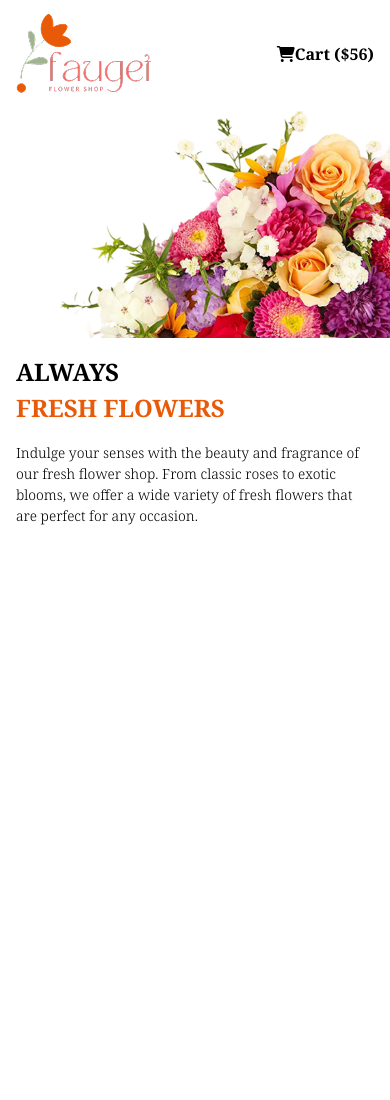
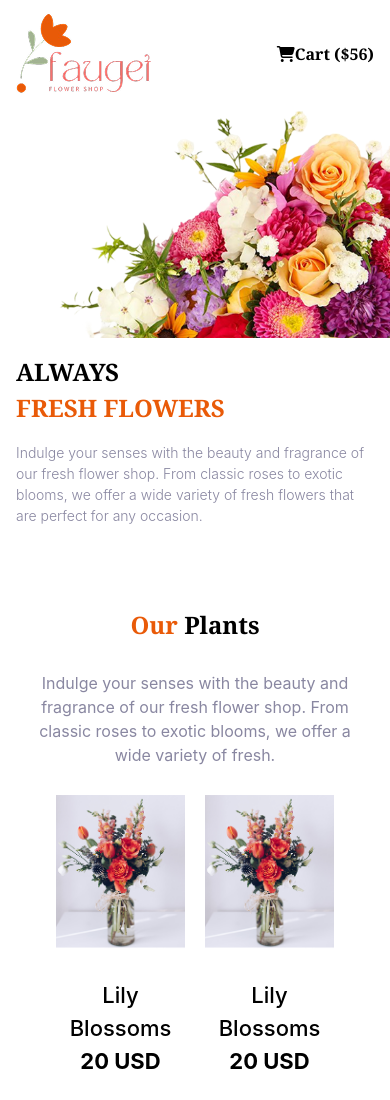
Before and after one commit to MdSakibUddin/assignment-2, a plain HTML site: page index.html in a window 390 px wide. Shown: the top 1100 px of the page. Before the commit the page ends 844 px from the top, so only its background shows below. Drawn offline with nearby package versions, Linux system fonts and the light colour scheme.

Commit message:
Our Plants Section done with responsiveness

```diff
--- a/index.html
+++ b/index.html
@@ -17,7 +17,12 @@
             font-style: normal;
             font-variation-settings:
             "wdth" 100;
-}
+        }
+        .inter-font {
+        font-family: "Inter", sans-serif;
+        font-optical-sizing: auto;
+        font-style: normal;
+        }
     </style>
 </head>
 <body class="noto-serif-font">
@@ -51,7 +56,7 @@
             <div class="max-w-[1140px] lg:mx-auto lg:flex lg:flex-row lg:justify-between lg:items-end lg:mt-[120px] flex flex-col-reverse">
                 <div class="lg:p-0 p-4">
                 <h1 class="font-bold lg:text-[65px] text-[24px]">ALWAYS <br> <span class="text-[#E95A08]">FRESH FLOWERS</span></h1>
-                <p class="font-light text-[14px] lg:text-[22px] mt-4 lg:mt-6">Indulge your senses with the beauty and fragrance of our fresh flower shop. From classic roses to exotic blooms, we offer a wide variety of fresh flowers that are perfect for any occasion. </p>
+                <p class="inter-font font-light text-[14px] lg:text-[22px] mt-4 lg:mt-6 text-[#8987A1]">Indulge your senses with the beauty and fragrance of our fresh flower shop. From classic roses to exotic blooms, we offer a wide variety of fresh flowers that are perfect for any occasion. </p>
                 </div>
                 <div class="lg:w-full">
                     <img src="assets/hero-flower.png" alt="picture will show soon">
@@ -64,7 +69,71 @@
 
     <!-- Main Section Starts -->
     <main>
+        <!-- Our Plants Section Starts -->
+        <section class="lg:mt-[120px] mt-[65px] max-w-[1140px] lg:mx-auto">
+            <!-- Our Plant Card Section -->
+            <div class="text-center">
+                <h1 class="font-bold lg:text-[50px] text-[24px]"><span class="text-[#E95A08]">Our </span>Plants</h1>
+                <p class="inter-font text-[#8987A1] lg:p-0 p-[28px]">Indulge your senses with the beauty and fragrance of our fresh flower shop. From <br> classic roses to exotic blooms, we offer a wide variety of fresh.</p>
+            </div>
+            <div class="inter-font lg:grid lg:grid-cols-4 lg:mt-[49px] lg:px-0 px-14 gap-[20px] grid grid-cols-2 text-center">
+                <div class="">
+                    <img class="w-[171px] lg:w-[270px] mx-auto" src="assets/sample-flower-image.png" alt="">
+                    <h1 class="pt-[30px] font-medium text-[22px]">Lily Blossoms</h1>
+                    <p class="font-bold text-[22px]">20 USD</p>
+                    <button class="font-semibold text-base bg-[#E95A08] text-white px-[30.5px] py-[19px] cursor-pointer lg:px-[80px] lg:py-[19px] mt-[30px] hover:text-black hover:bg-amber-400">ADD TO CART</button>
+                </div>
+                <div class="">
+                    <img class="w-[171px] lg:w-[270px] mx-auto" src="assets/sample-flower-image.png" alt="">
+                    <h1 class="pt-[30px] font-medium text-[22px]">Lily Blossoms</h1>
+                    <p class="font-bold text-[22px]">20 USD</p>
+                    <button class="font-semibold text-base bg-[#E95A08] text-white px-[30.5px] py-[19px] cursor-pointer lg:px-[80px] lg:py-[19px] mt-[30px] hover:text-black hover:bg-amber-400">ADD TO CART</button>
+                </div>
+                <div class="">
+                    <img class="w-[171px] lg:w-[270px] mx-auto" src="assets/sample-flower-image.png" alt="">
+                    <h1 class="pt-[30px] font-medium text-[22px]">Lily Blossoms</h1>
+                    <p class="font-bold text-[22px]">20 USD</p>
+                    <button class="font-semibold text-base bg-[#E95A08] text-white px-[30.5px] py-[19px] cursor-pointer lg:px-[80px] lg:py-[19px] mt-[30px] hover:text-black hover:bg-amber-400">ADD TO CART</button>
+                </div>
+                <div class="">
+                    <img class="w-[171px] lg:w-[270px] mx-auto" src="assets/sample-flower-image.png" alt="">
+                    <h1 class="pt-[30px] font-medium text-[22px]">Lily Blossoms</h1>
+                    <p class="font-bold text-[22px]">20 USD</p>
+                    <button class="font-semibold text-base bg-[#E95A08] text-white px-[30.5px] py-[19px] cursor-pointer lg:px-[80px] lg:py-[19px] mt-[30px] hover:text-black hover:bg-amber-400">ADD TO CART</button>
+                </div>
+                <div class="">
+                    <img class="w-[171px] lg:w-[270px] mx-auto" src="assets/sample-flower-image.png" alt="">
+                    <h1 class="pt-[30px] font-medium text-[22px]">Lily Blossoms</h1>
+                    <p class="font-bold text-[22px]">20 USD</p>
+                    <button class="font-semibold text-base bg-[#E95A08] text-white px-[30.5px] py-[19px] cursor-pointer lg:px-[80px] lg:py-[19px] mt-[30px] hover:text-black hover:bg-amber-400">ADD TO CART</button>
+                </div>
+                <div class="">
+                    <img class="w-[171px] lg:w-[270px] mx-auto" src="assets/sample-flower-image.png" alt="">
+                    <h1 class="pt-[30px] font-medium text-[22px]">Lily Blossoms</h1>
+                    <p class="font-bold text-[22px]">20 USD</p>
+                    <button class="font-semibold text-base bg-[#E95A08] text-white px-[30.5px] py-[19px] cursor-pointer lg:px-[80px] lg:py-[19px] mt-[30px] hover:text-black hover:bg-amber-400">ADD TO CART</button>
+                </div>
+                <div class="">
+                    <img class="w-[171px] lg:w-[270px] mx-auto" src="assets/sample-flower-image.png" alt="">
+                    <h1 class="pt-[30px] font-medium text-[22px]">Lily Blossoms</h1>
+                    <p class="font-bold text-[22px]">20 USD</p>
+                    <button class="font-semibold text-base bg-[#E95A08] text-white px-[30.5px] py-[19px] cursor-pointer lg:px-[80px] lg:py-[19px] mt-[30px] hover:text-black hover:bg-amber-400">ADD TO CART</button>
+                </div>
+                <div class="">
+                    <img class="w-[171px] lg:w-[270px] mx-auto" src="assets/sample-flower-image.png" alt="">
+                    <h1 class="pt-[30px] font-medium text-[22px]">Lily Blossoms</h1>
+                    <p class="font-bold text-[22px]">20 USD</p>
+                    <button class="font-semibold text-base bg-[#E95A08] text-white px-[30.5px] py-[19px] cursor-pointer lg:px-[80px] lg:py-[19px] mt-[30px] hover:text-black hover:bg-amber-400">ADD TO CART</button>
+                </div>
+            </div>
+        </section>
+        <!-- Our Plants Section Ends -->
 
+        <!-- Flower & Plants Lover Section Starts -->
+         <section>
+
+         </section>
+         <!-- Flower & Plants Lover Section Ends -->
     </main>
     <!-- Main Section Ends -->
 
```
